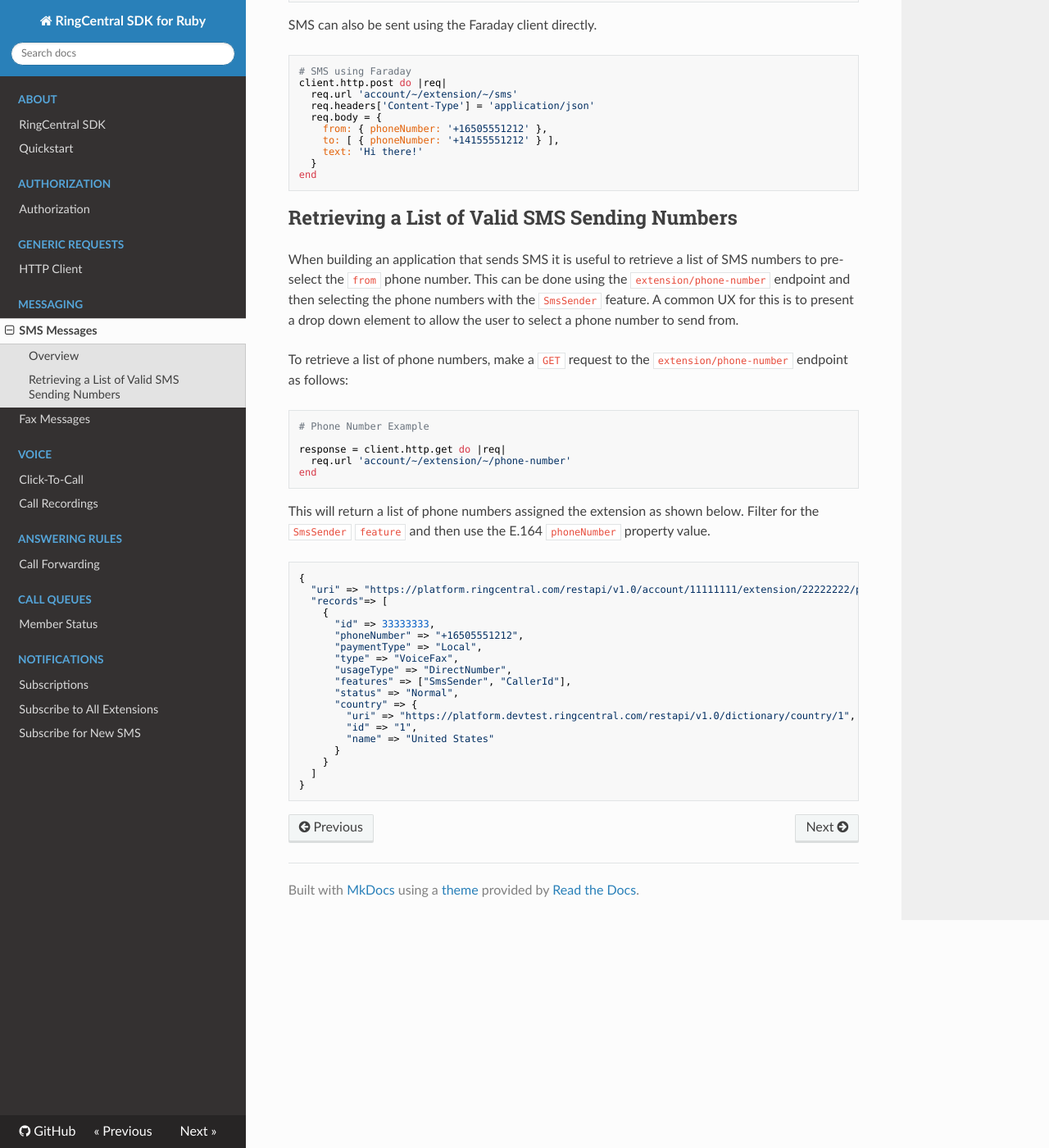
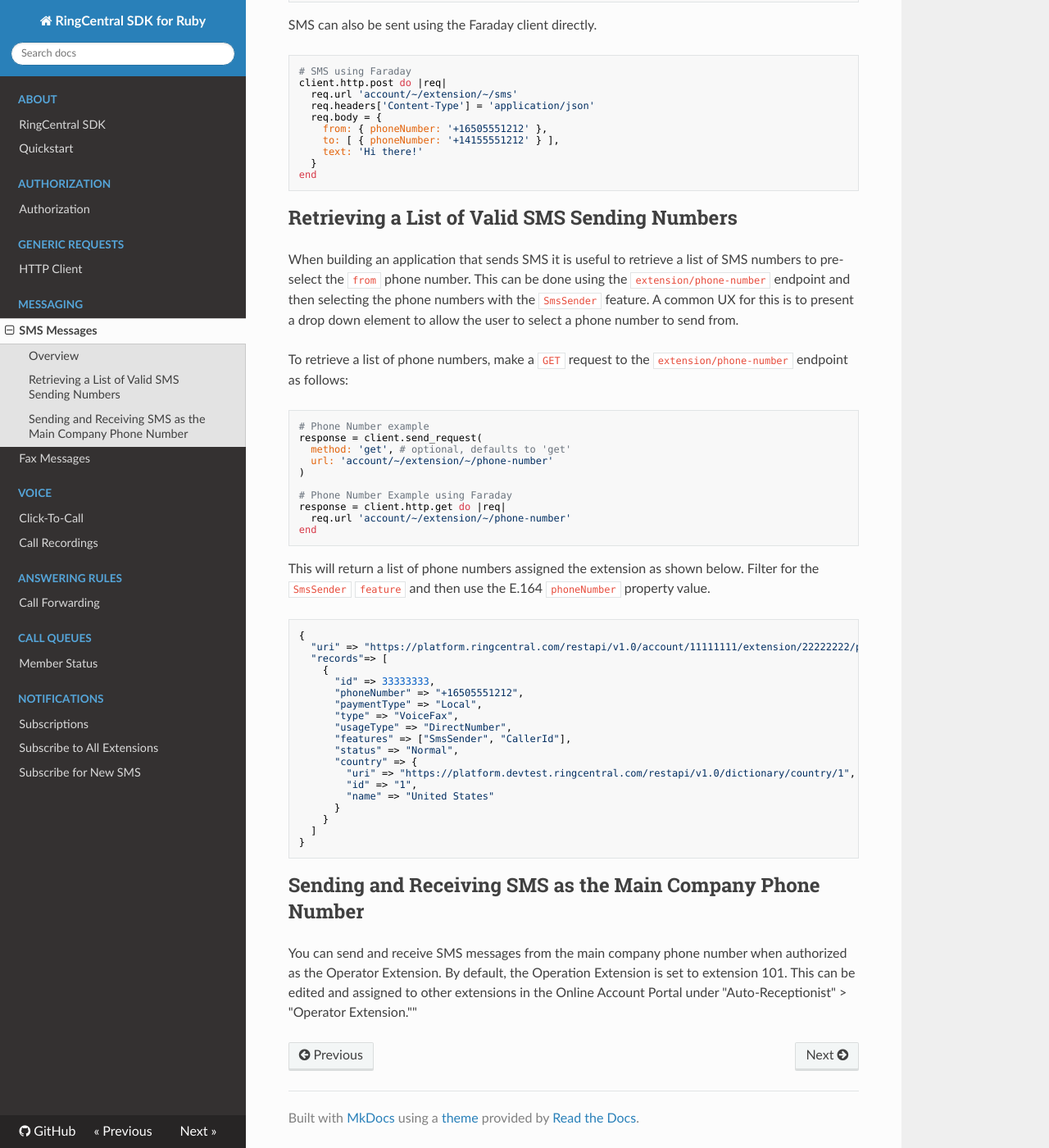
Before and after one commit to grokify/ringcentral-sdk-ruby, an MkDocs documentation site: the page built from docs/usage/messages/SMS-Messages.md, in a window 1280 px wide and 1400 px high, scrolled down 499 px. Shown: the whole window at 82% size. Built offline with MkDocs 1.6.1, drawn with Linux system fonts in a browser that asks for light colours; nearby versions of some CDN libraries; old or Windows-style settings are respelled for this version of MkDocs.

Commit message:
update docs

````diff
--- a/docs/usage/messages/SMS-Messages.md
+++ b/docs/usage/messages/SMS-Messages.md
@@ -41,8 +41,13 @@
 To retrieve a list of phone numbers, make a `GET` request to the `extension/phone-number` endpoint as follows:
 
 ```ruby
-# Phone Number Example
+# Phone Number example
+response = client.send_request(
+  method: 'get', # optional, defaults to 'get'
+  url: 'account/~/extension/~/phone-number'
+)
 
+# Phone Number Example using Faraday
 response = client.http.get do |req|
   req.url 'account/~/extension/~/phone-number'
 end
@@ -71,3 +76,7 @@
   ]
 }
 ```
+
+## Sending and Receiving SMS as the Main Company Phone Number
+
+You can send and receive SMS messages from the main company phone number when authorized as the Operator Extension. By default, the Operation Extension is set to extension 101. This can be edited and assigned to other extensions in the Online Account Portal under "Auto-Receptionist" > "Operator Extension.""
````
